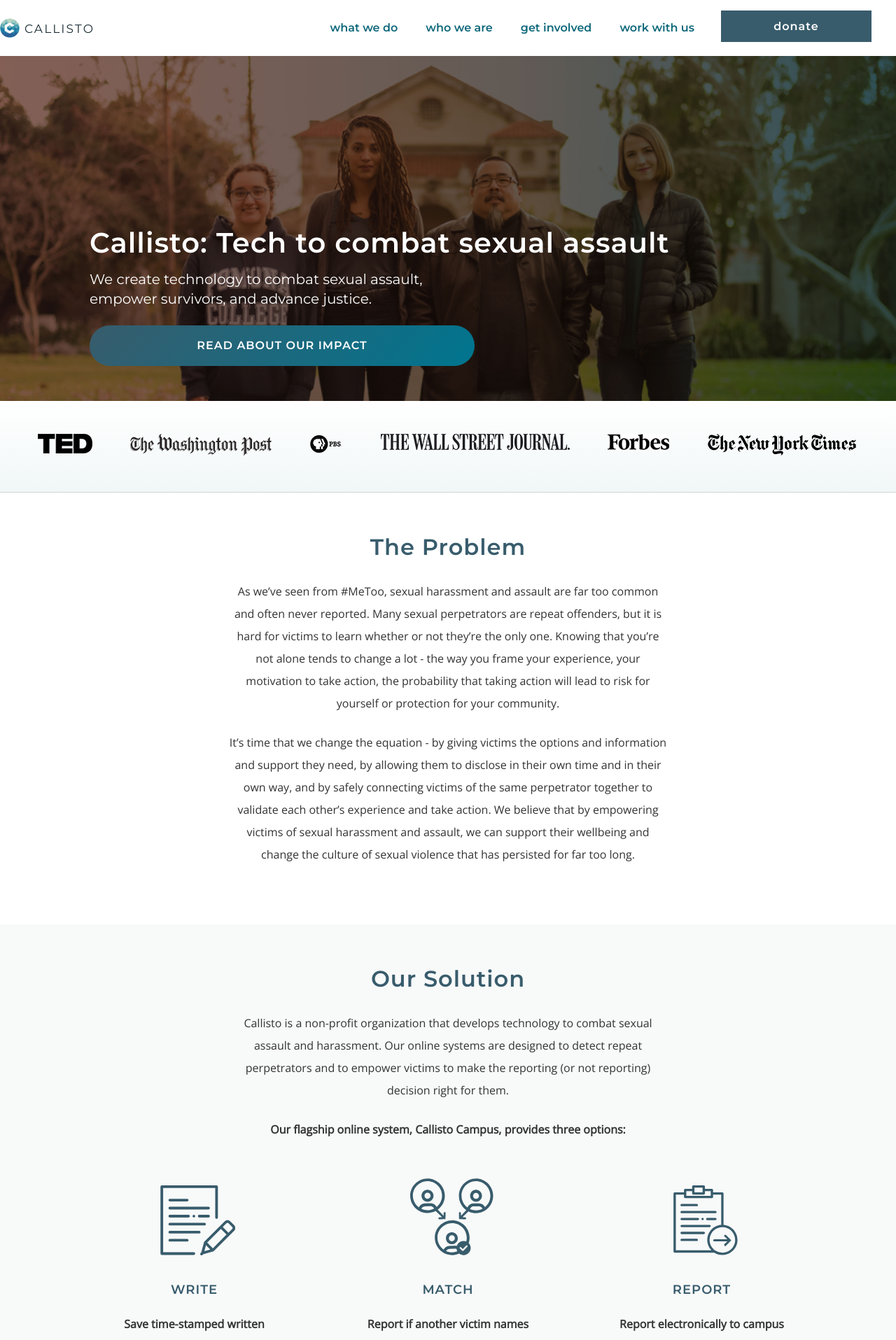
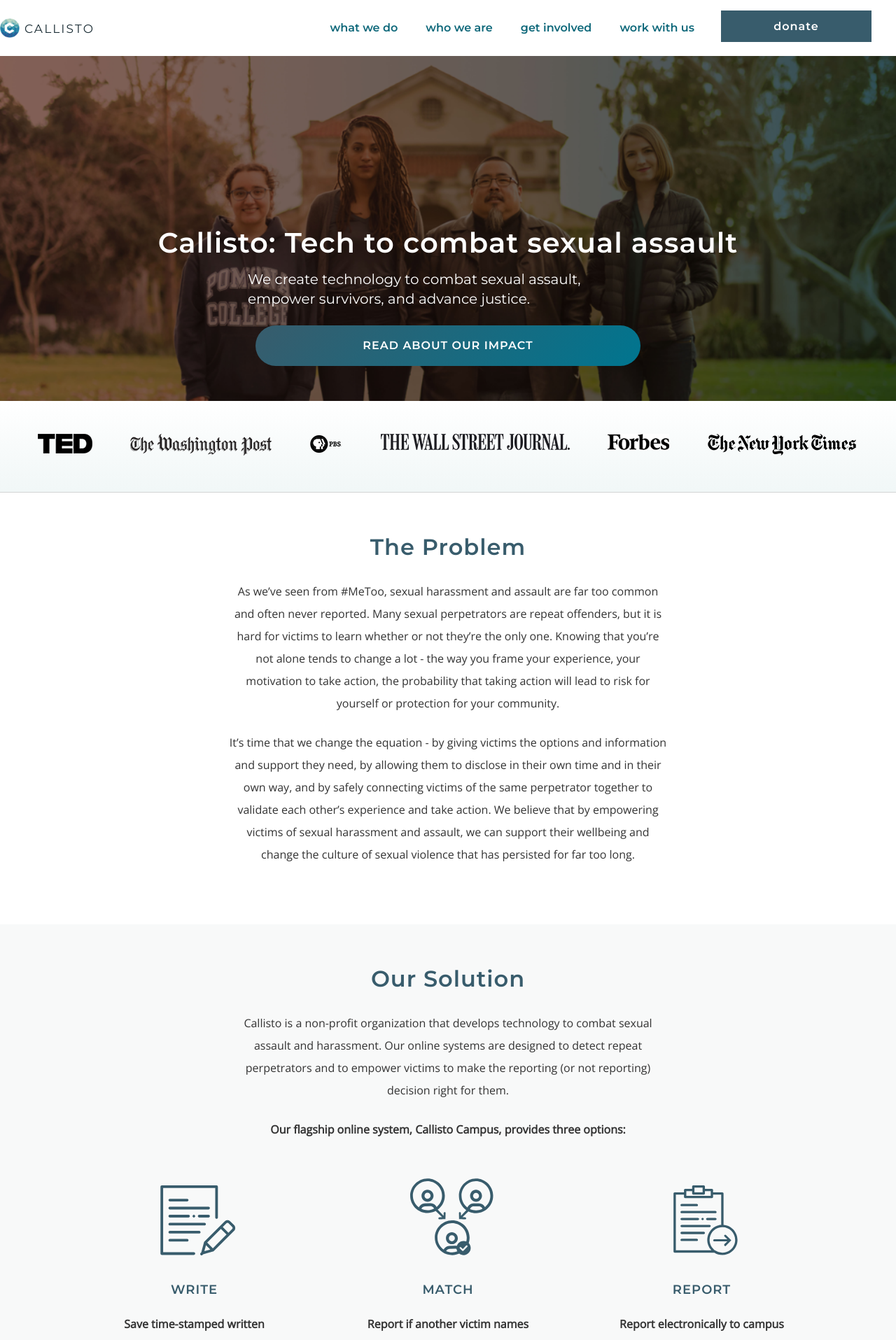
Before and after one commit to project-callisto/projectcallisto-dot-org, a Jekyll site: the page built from index.html, in a window 1280 px wide. Shown: the top 1915 px of the page at 70% size. Built offline with Jekyll 4.4.1, drawn with Linux system fonts in a browser that asks for light colours.

Commit message:
Centered header

```diff
--- a/_sass/main.scss
+++ b/_sass/main.scss
@@ -229,7 +229,7 @@
 }
 
 .main-header {
-    align-items: flex-start;
+    align-items: center;
     background-position: center;
     background-repeat: no-repeat;
     background-size: cover;
@@ -237,12 +237,11 @@
     display: flex;
     flex-direction: column;
     flex-wrap: wrap;
-    justify-content: flex-end;
     width: 100%;
     background-size: cover;
     background-position: center top;
     padding: 200px 10% 50px;
-    justify-content: flex-start;
+    justify-content: center;
     line-height: 2em;
 
     .gradient-button {
@@ -254,7 +253,7 @@
     font-size: 40px;
     margin-bottom: 16px;
     color: $color-white;
-    text-align: left;
+    text-align: center;
 }
 
 .main-header p {
```
